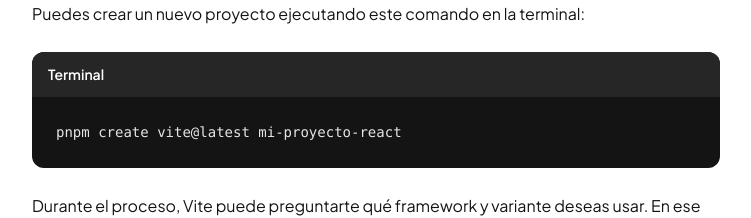
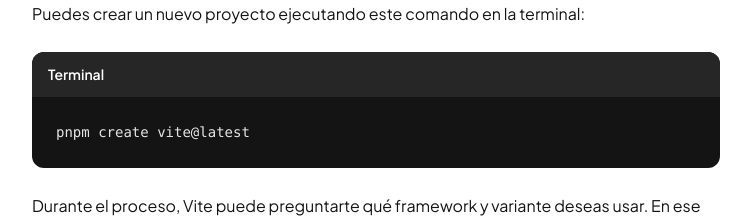
Before and after one commit to AJVP1/react, a React (Vite) app: page /#/instalacion in a window 1280 px wide. Shown: the part 1060-1278 px from the top of the page, without its empty margins (280-1031 px from the left). Built offline with nearby package versions, Linux system fonts and the light colour scheme.

Commit message:
correcion en codigo

```diff
--- a/src/pages/Instalacion.tsx
+++ b/src/pages/Instalacion.tsx
@@ -8,7 +8,7 @@ import Codeblock from "../components/Codeblock.tsx";
 const verificarNode = `node -v # Verificar versión de Node.js
 pnpm -v # Verificar versión de pnpm`;
 
-const crearProyectoCode = `pnpm create vite@latest mi-proyecto-react`;
+const crearProyectoCode = `pnpm create vite@latest`;
 
 const estructuraInicialCode = `mi-proyecto-react/
 ├── public/
```
